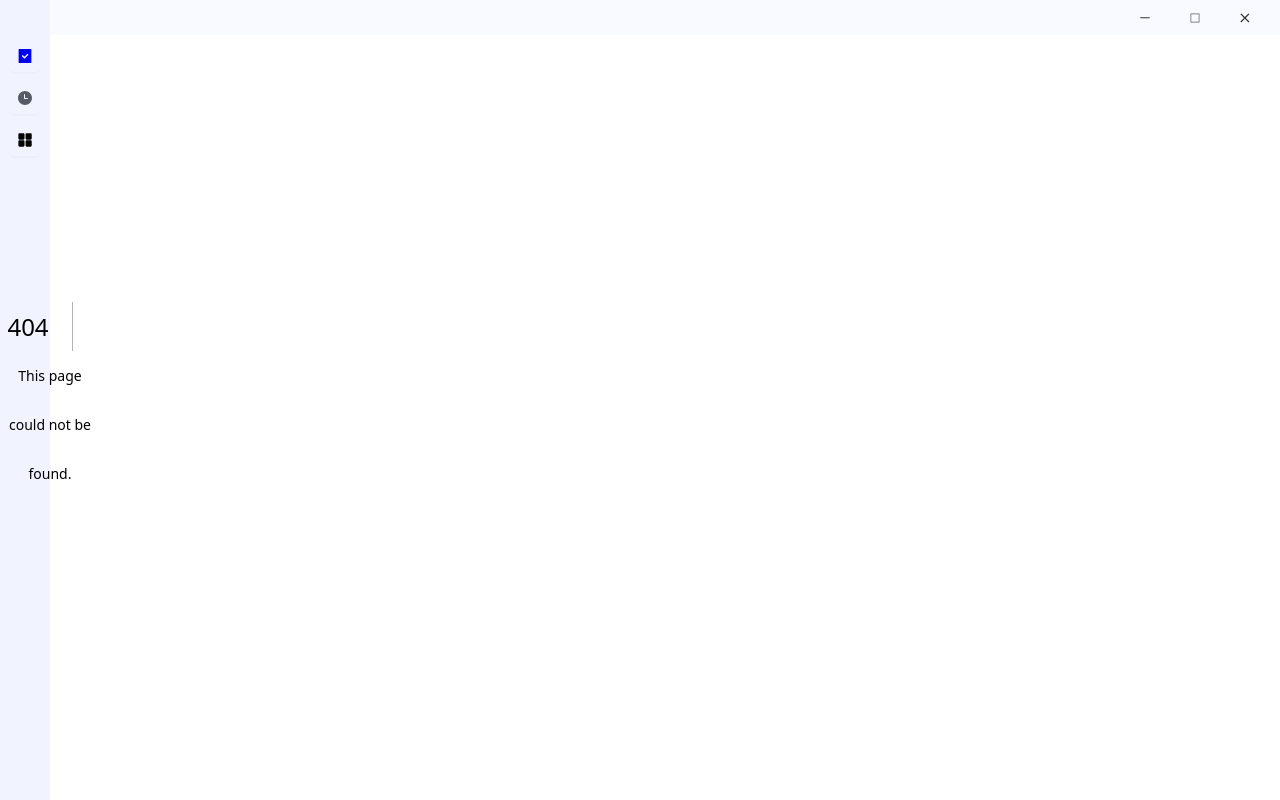
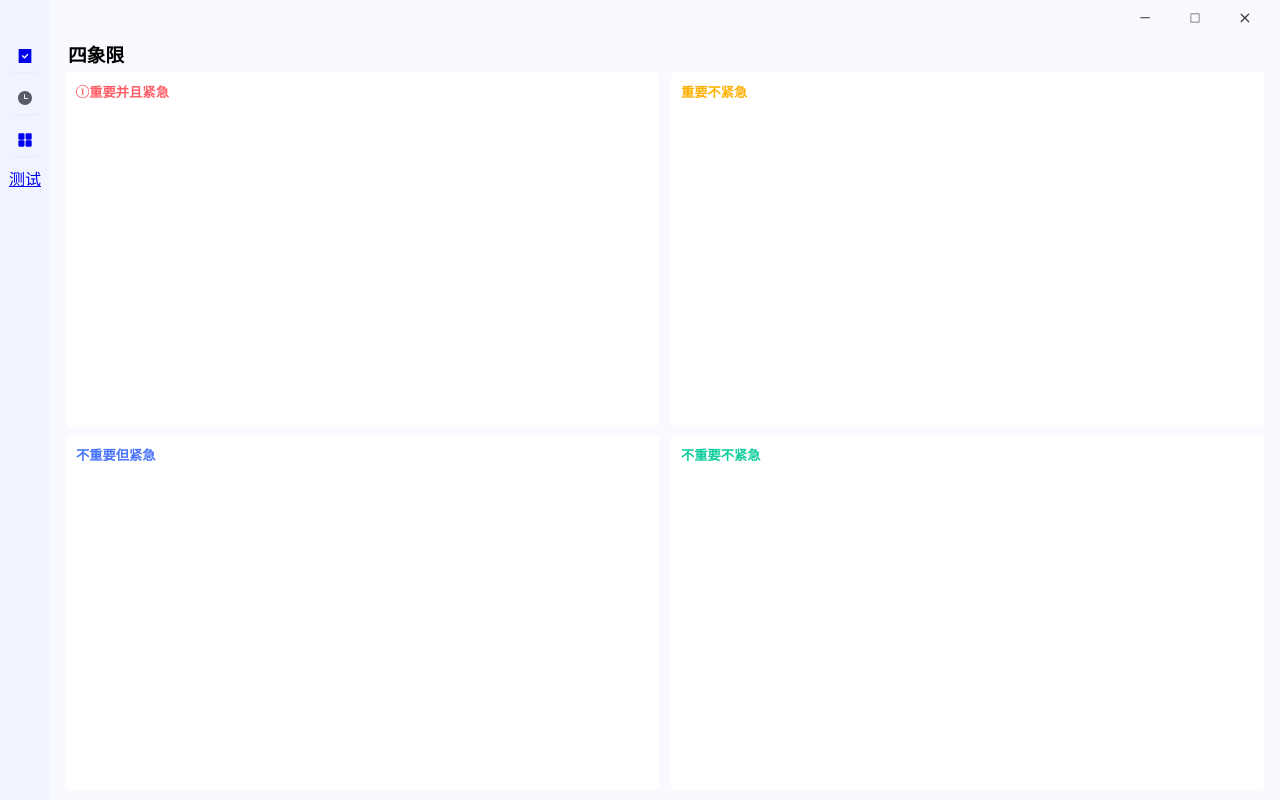
Before and after one commit to Carpediems/NexttodolistElectron, a Next.js app: page /FourQuadrants in a window 1280 px wide. Before the commit this address had no page. Built offline with nearby package versions, Linux system fonts and the light colour scheme.

Commit message:
修改四象限部分UI以及增加测试Demo

```diff
--- /dev/null
+++ b/app/FourQuadrants/FourQuadrants.scss
@@ -0,0 +1,30 @@
+.FourQuadrants{
+  width: calc(100% - 50px);
+  height: calc(100% - 35px);
+  background: #F8FAFF;
+  //background: #222222;
+  float: right;
+  padding: 0 10px 10px 10px;
+  box-sizing: border-box;
+  h3{
+    padding: 5px 0;
+    background: #F8FAFF;
+    text-indent: 8px;
+  }
+  .FourQuadrants_box_four{
+    width: 100%;
+    height: calc(100% - 30px);
+    display: flex;
+    flex-wrap: wrap;
+    justify-content: space-around;
+    div{
+      width: 49%;
+      height: 49%;
+      border-radius: 5px;
+      background: #FFFFFF;
+      padding:10px 0 0 10px ;
+      box-sizing: border-box;
+    }
+  }
+
+}
--- /dev/null
+++ b/app/FourQuadrants/page.jsx
@@ -0,0 +1,28 @@
+"use client"
+import './FourQuadrants.scss'
+import {createFromIconfontCN} from "@ant-design/icons";
+const MyIcon = createFromIconfontCN({
+    scriptUrl: 'iconfont/iconfont.js', // 在 iconfont.cn 上生成
+});
+export default function FourQuadrants(){
+    return(
+        <main className="FourQuadrants">
+            <h3>四象限</h3>
+            <div className="FourQuadrants_box_four">
+                <div>
+                    <h5 style={{color: "#FF5F68"}}><MyIcon type="icon-class_1-copy"></MyIcon>重要并且紧急</h5>
+                </div>
+                <div>
+                    <h5 style={{color: "#FFB000"}}>重要不紧急</h5>
+                </div>
+                <div>
+                    <h5 style={{color: "#4772FA"}}>不重要但紧急</h5>
+                </div>
+                <div>
+                    <h5 style={{color: "#0CCE9C"}}>不重要不紧急</h5>
+                </div>
+            </div>
+
+        </main>
+    )
+}
--- /dev/null
+++ b/app/Test/TestDemo.scss
@@ -0,0 +1,22 @@
+main{
+  background: white;
+}
+
+p{
+  width: 100%;
+  height: 40px;
+  line-height: 40px;
+  .MyIcon_btn{
+    width: 16px;
+    height: 16px;
+    vertical-align: middle;
+    display: inline-block;
+  }
+  .MyIcon_span{
+    width: calc(100% - 21px);
+    height: 40px;
+    display: inline-block;
+    text-indent: 5px;
+    border:1px solid brown;
+  }
+}
--- a/app/component/NavLists.jsx
+++ b/app/component/NavLists.jsx
@@ -16,7 +16,8 @@ export default function NavLists(){
 
                     <li><Link href={"/Alltasks"}><Button icon={<MyIcon type="icon-renwu"/>}></Button></Link></li>
                     <li><Button icon={<MyIcon type="icon-shizhongfill"/>}></Button></li>
-                    <li><Button icon={<MyIcon type="icon-quadrant"/>}></Button></li>
+                    <li><Link href={"/FourQuadrants"}><Button icon={<MyIcon type="icon-quadrant"/>}></Button></Link></li>
+                    <li><Link href={"/Test"}>测试</Link></li>
 
                 </ConfigProvider>
 
--- a/app/globals.scss
+++ b/app/globals.scss
@@ -17,13 +17,19 @@ button[ant-click-animating-without-extra-node]:after {
   opacity: 0;
   //animation:none 0 ease 0 1 normal;
 }
-body,html,nav,section,main,div,ul,li{
+body,html,nav,section,main,div,ul,li,h5,h3{
   margin: 0;
   padding: 0;
 }
 body,html{
   width: 100%;
   height: 100%;
+}
+main{
+  width: calc(100% - 50px);
+  height: calc(100% - 35px);
+  background: #0077aa;
+  float: right;
 }
 nav{
   width: 50px;
--- a/app/navList.js
+++ /dev/null
@@ -1,6 +0,0 @@
-export function NavLists() {
-}
-
-export const navList = {
-
-}
```
Also changed, not shown: app/Test/page.jsx (added, +16 -0 lines), app/page.tsx (+0 -47 lines).
